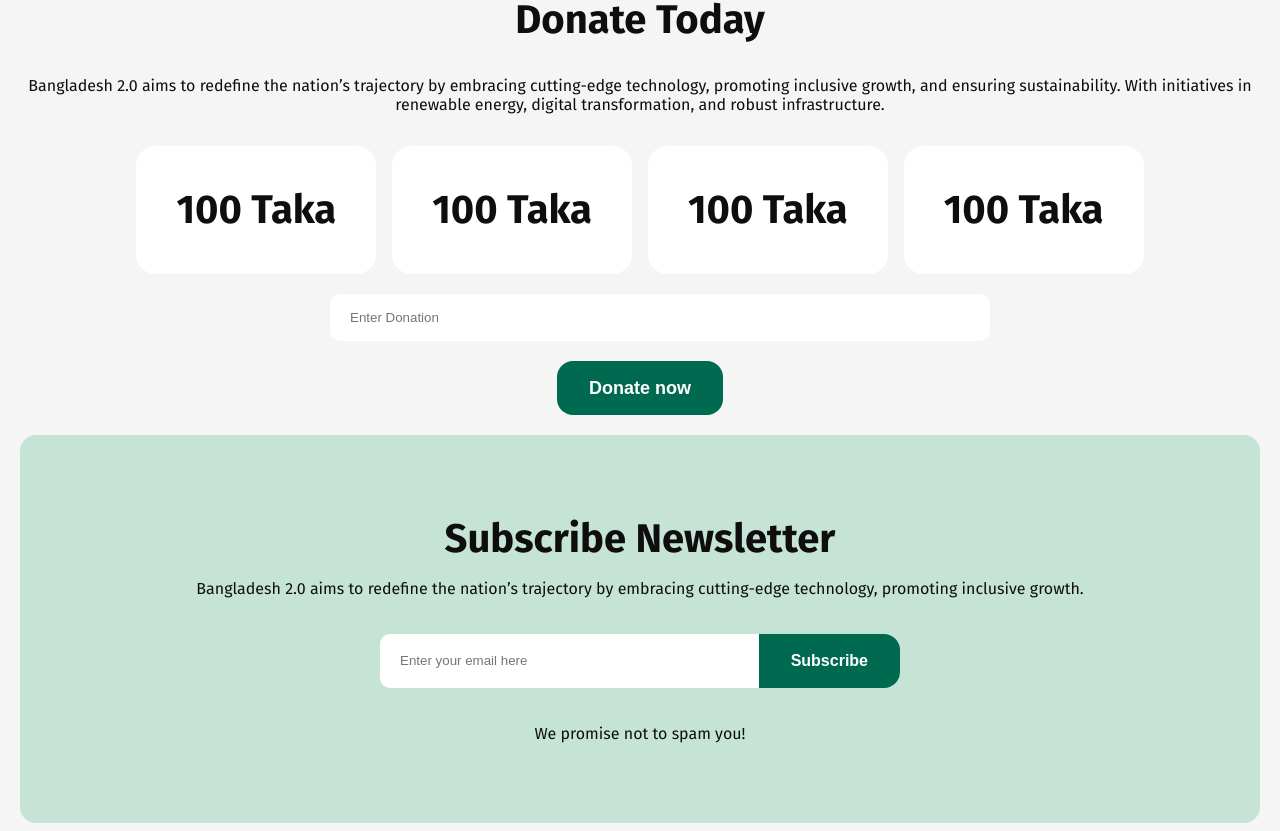
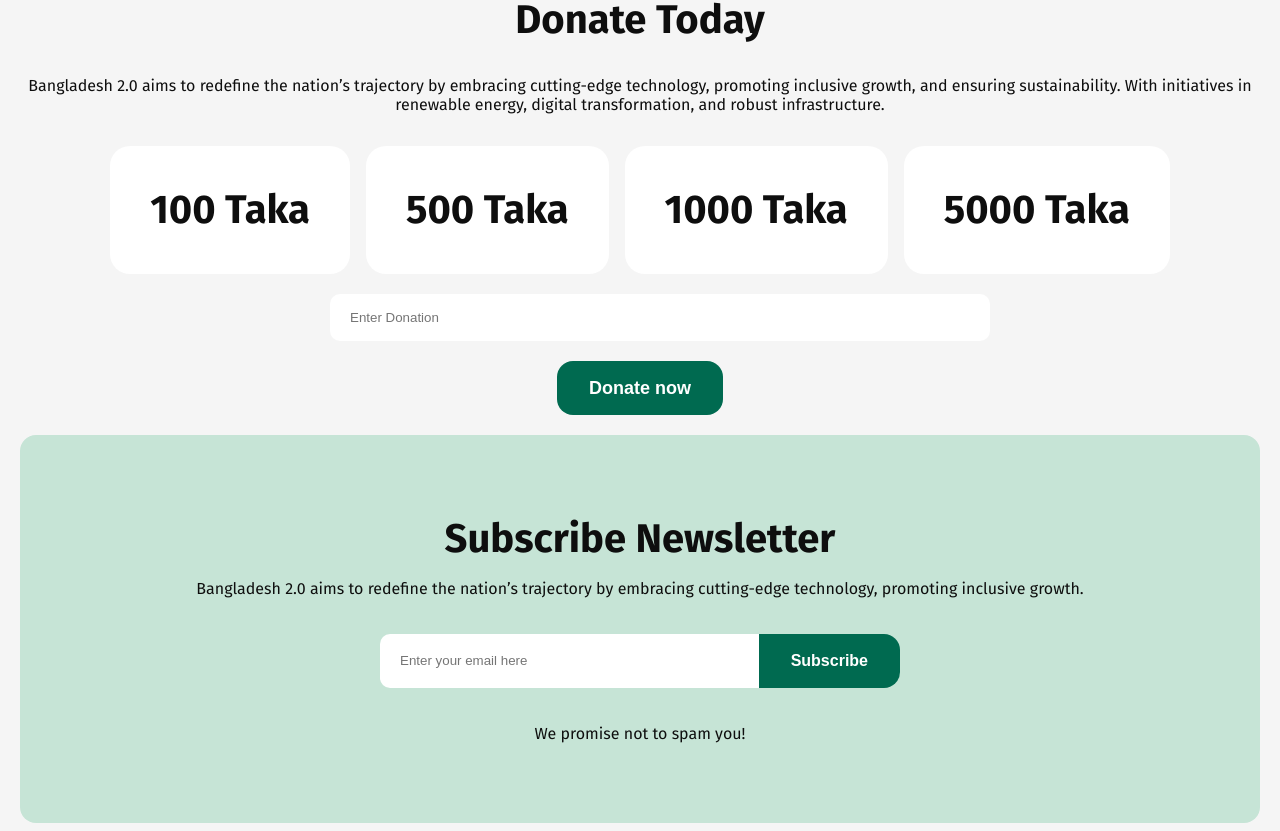
Before and after one commit to RahulTrust21/bangladesh-2.0, a plain HTML site: page index.html in a window 1280 px wide. Shown: the part 3385-4216 px from the top of the page. Drawn offline with Linux system fonts and the light colour scheme.

Commit message:
price content changed

```diff
--- a/index.html
+++ b/index.html
@@ -247,11 +247,11 @@
 
             <div class="donate-cards">
                 <h3 class="donate-btn">100 Taka</h3>
-                <h3 class="donate-btn">100 Taka</h3>
+                <h3 class="donate-btn">500 Taka</h3>
 
-                <h3 class="donate-btn">100 Taka</h3>
+                <h3 class="donate-btn">1000 Taka</h3>
 
-                <h3 class="donate-btn">100 Taka</h3>
+                <h3 class="donate-btn">5000 Taka</h3>
 
             </div>
 
```
